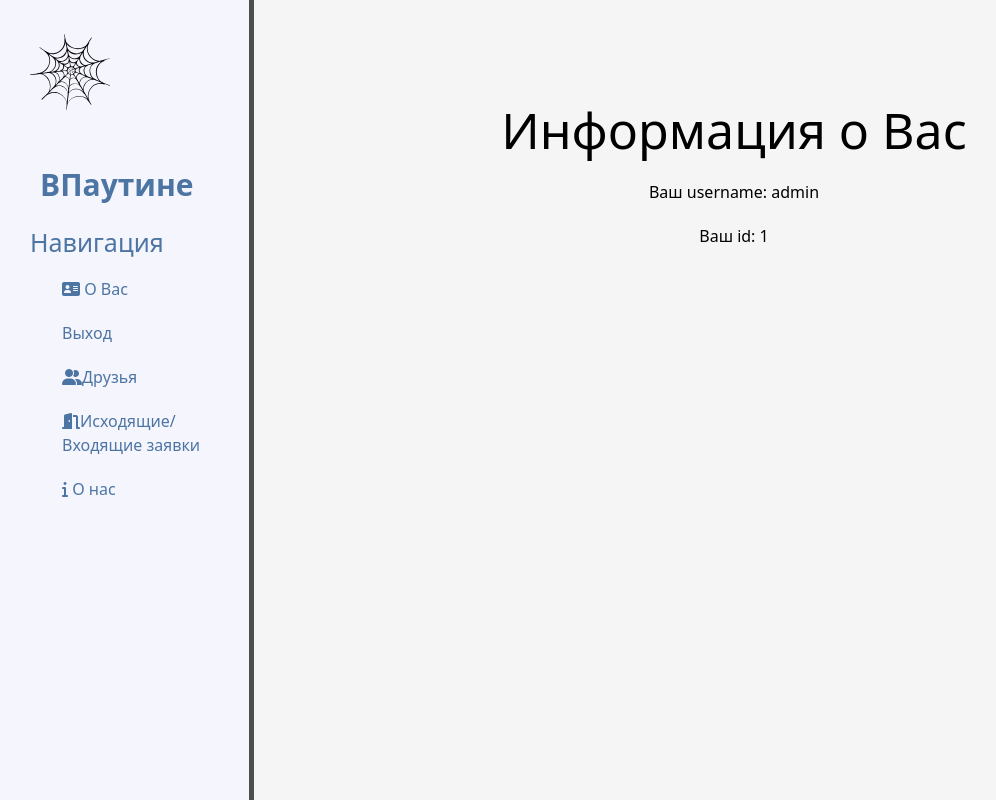
After one commit to rzge/vk_task, a Django app: page /profile/ in a window 1280 px wide. The commit adds this page. Shown: the whole page, without its empty margins (2-998 px from the left). Run offline with Django 4.2, Linux system fonts and the light colour scheme; a user stored in the database is signed in; some libraries are stand-ins or nearby versions.

Commit message:
-масштабная настройка для возможно входа/выхода и регистрации

```diff
--- /dev/null
+++ b/social_network/main/templates/main/about_you.html
@@ -0,0 +1,12 @@
+{% extends 'main/layout.html' %}
+{% load crispy_forms_tags %}
+
+{% block title %}О Вас{% endblock %}
+
+{% block content %}
+    <div class="feature">
+        <h1>Информация о Вас</h1>
+        <p>Ваш username: {{ user.username }}</p>
+        <p>Ваш id: {{ user.id }}</p>
+    </div>
+{% endblock %}
--- a/social_network/main/templates/main/index.html
+++ b/social_network/main/templates/main/index.html
@@ -1,10 +1,11 @@
 {% extends 'main/layout.html' %}
 
-{% block title %}Главная страница{% endblock %}
+{% block title %}О нас{% endblock %}
 
 {% block content %}
     <div class="feature">
-        <h1>Главная</h1>
+        <h1>Привет👋</h1>
         <p>Будь с друзьями 25/8!</p>
+        <p>(описание о прекрасной-распрекрасной соцсети)</p>
     </div>
 {% endblock %}
--- a/social_network/main/templates/main/layout.html
+++ b/social_network/main/templates/main/layout.html
@@ -14,11 +14,16 @@
         <span class="logo">ВПаутине</span>
         <h3>Навигация</h3>
         <ul>
-            <a href="{% url 'register' %}"><li><i class="fa-solid fa-pen"></i>Вход/Регистрация</li></a>
-            <a href="{% url 'home' %}"><li><i class="fa-solid fa-house"></i>Главная</li></a>
-            <a href=""><li><i class="fa-solid fa-address-card"></i>О Вас</li></a>
-            <a href=""><li><i class="fa-solid fa-user-group"></i>Друзья</li></a>
-            <a href=""><li><i class="fa-solid fa-door-open"></i>Исходящие/Входящие заявки</li></a>
+            {% if user.is_authenticated %}
+            	<a href="{% url 'profile' %}"><li><i class="fa-solid fa-address-card"></i> О Вас</li></a>
+            	<a  href="{% url 'logout' %}"><li>Выход</li></a>
+                <a href=""><li><i class="fa-solid fa-user-group"></i>Друзья</li></a>
+                <a href=""><li><i class="fa-solid fa-door-open"></i>Исходящие/Входящие заявки</li></a>
+          	{% else %}
+            	<a href="{% url 'login' %}"><li><i class="fa-solid fa-person-to-portal"></i>Вход</li></a>
+            	<a href="{% url 'register' %}"><li><i class="fa-solid fa-inbox-in"></i>Регистрация</li></a>
+          	{% endif %}
+            <a href="{% url 'home' %}"><li><i class="fa-solid fa-info"></i> О нас</li></a>
             {% if messages %}
         	    {% for message in messages %}
           	        <div class="alert alert-{{ message.tags }}">
--- a/social_network/social_network/settings.py
+++ b/social_network/social_network/settings.py
@@ -135,3 +135,6 @@ STATICFILES_DIRS = [
 CRISPY_ALLOWED_TEMPLATE_PACKS = 'bootstrap5'
 
 CRISPY_TEMPLATE_PACK = 'bootstrap5'
+
+LOGIN_REDIRECT_URL = 'profile' #main
+LOGIN_URL = 'login'
--- a/social_network/social_network/urls.py
+++ b/social_network/social_network/urls.py
@@ -19,9 +19,13 @@ from django.urls import path, include
 from django.conf import settings
 from django.conf.urls.static import static
 from users import views as user_views
+from django.contrib.auth import views as auth_views
 
 urlpatterns = [
     path('admin/', admin.site.urls),
     path('', include('main.urls')),
-    path('register/', user_views.register, name='register')
+    path('register/', user_views.register, name='register'),
+    path('profile/', user_views.profile, name='profile'),
+    path('login/', auth_views.LoginView.as_view(template_name='users/login.html'), name='login'),
+    path('logout/', auth_views.LogoutView.as_view(template_name='users/logout.html'), name='logout'),
 ] + static(settings.STATIC_URL, document_root = settings.STATIC_ROOT)
--- a/social_network/users/views.py
+++ b/social_network/users/views.py
@@ -1,6 +1,7 @@
 from django.shortcuts import render, redirect
 from django.contrib import messages
 from .forms import UserRegisterForm
+from django.contrib.auth.decorators import login_required
 
 def register(request):
     if request.method == 'POST':
@@ -13,4 +14,8 @@ def register(request):
     else:
         form = UserRegisterForm()
     return render(request, 'users/register.html', {'form': form})
+
+@login_required
+def profile(request):
+    return render(request, 'main/about_you.html') #возможность видеть личную информацию
 # Create your views here.
```
Also changed, not shown: social_network/users/templates/users/login.html (added, +31 -0 lines), social_network/users/templates/users/logout.html (added, +19 -0 lines), social_network/db.sqlite3.
